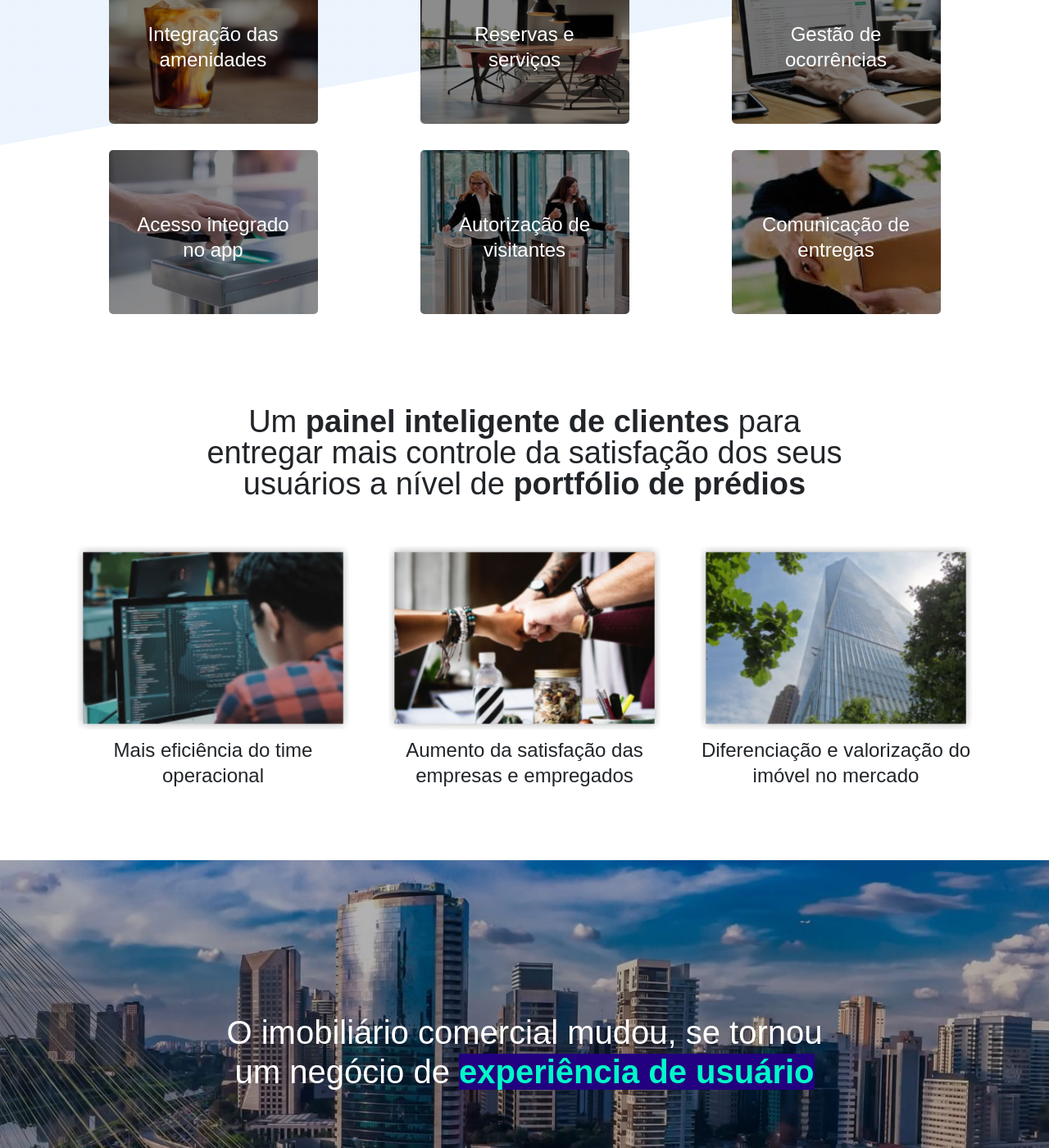
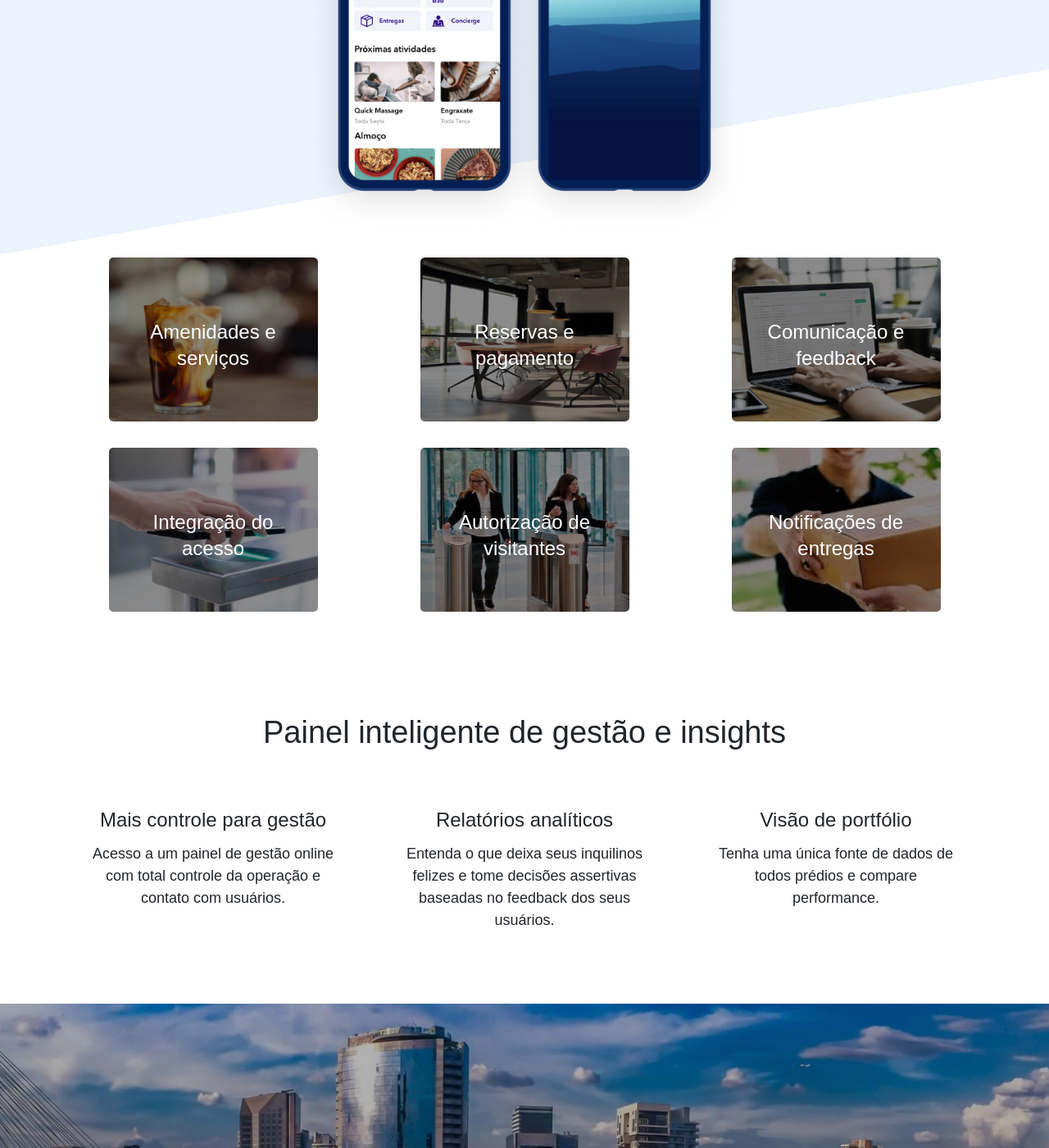
Before and after one commit to lobby-tech/lobby.tech, a Jekyll site: the page built from index.html, in a window 1280 px wide and 1400 px high, scrolled down 1489 px. Shown: the whole window at 82% size. Built offline with Jekyll 4.4.1, drawn with Linux system fonts in a browser that asks for light colours; some of the changed text lies outside the part shown.

Commit message:
Updated homepage

```diff
--- a/index.html
+++ b/index.html
@@ -17,11 +17,10 @@
         </div>
         <div class="header-text">
           <h1 class="font-title-header font-title text-shadow">
-            Digitalizando a
-            <span class="text--highlight">experiência</span>
-            em prédios corporativos
+            Plataforma de <span class="text--highlight">experiência de usuário</span>
+            para o imobiliário comercial
             <p class="font--lg text-shadow mt-4">
-              Ajudamos proprietários e administradores a aumentar a satisfação dos seus clientes
+              Ajudamos os proprietários a conquistar a satisfação dos seus inquilinos
             </p>
           </h1>
         </div>
@@ -31,20 +30,57 @@
 </header>
 
 <main>
-  <section class="feature-background--diagonal pb-4">
-    <div class="row pt-3 font--lg">
-      <div class="col-12 col-sm-12 col-md-12 text-center">
-        <img src="/assets/images/lobby-text-logo.png" class="pt-5">
+
+  <section class="pb-4">
+    <div class="container">
+      <div class="row pt-5 justify-content-center">
+        <div class="col-lg-9 text-center">
+          <p class="pb-3 pt-4 px-1 font--xl font-title">
+            Tecnologia e serviços para <b>diferenciar seu ativo</b> imobiliário
+          </p>
+        </div>
+      </div>
+
+      <div class="row mb-4 pb-4">
+        <section class="col-12 col-sm-12 col-md col-lg mt-3 text-center">
+          <!--<img src="/assets/images/work01.jpg" class="col-12 col-sm-10 col-md-10 col-lg-12">-->
+          <div class="mt-2 text-center">
+            <h1 class="pt-3 pb-1 font--lg font-title">Alcance 99% dos inquilinos</h1>
+            <p class="mx-4 font--md">
+              Comunique-se via app com usuários, envie notificações, obtenha feedback estruturado.
+            </p>
+          </div>
+        </section>
+        <section class="col-12 col-sm-12 col-md col-lg mt-3 text-center">
+          <!--<img src="/assets/images/work02.jpg" class="col-12 col-md-10 col-lg-12 col-sm-10">-->
+          <div class="mt-2 text-center">
+            <h1 class="pt-3 pb-1 font--lg font-title">Maximize as amenidades</h1>
+            <p class="mx-4 font--md">
+              Digitalize e integre melhor as amenidades via aplicativo do prédio.
+            </p>
+          </div>
+        </section>
+        <section class="col-12 col-sm-12 col-md col-lg mt-3 text-center">
+          <!--<img src="/assets/images/work01.jpg" class="col-12 col-sm-10 col-md-10 col-lg-12">-->
+          <div class="mt-2 text-center">
+            <h1 class="pt-3 pb-1 font--lg font-title">Conecte serviços com facilidade</h1>
+            <p class="mx-4 font--md">
+              Curadoria e integrações de parcerios para mais conveniência para o ambiente de trabalho.
+            </p>
+          </div>
+        </section>
       </div>
     </div>
+  </section>
 
+  <section class="feature-background--diagonal pb-4">
     <div class="container">
-      <div class="row font--lg">
+      <div class="row pt-4 font--lg">
         <div class="col-12 col-sm-12 col-md-12 text-center">
           <p class="font--xl pt-5 font-title">
             Integre seu prédio em um <b>único app</b>
             <br>
-            <span class="font--lg">Uma <b>experiência</b> realmente diferente</span>
+            <span class="font--lg">Seus ocupantes conectados</span>
           </p>
         </div>
       </div>
@@ -53,22 +89,22 @@
           <img src="/assets/images/app-mockup.png" width="100%">
         </div>
       </div>
-      <div class="row mb-5 justify-content-around">
+      <div class="row mb-4 justify-content-around">
         <div class="col-8 col-sm-6 col-md-4 col-lg-3 my-3 mx-1 feature-container">
           <img src="/assets/images/square-feature2.jpg" class="feature-image">
-          <p class="feature-title font--lg font--white px-5 font-title">Integração das amenidades</p>
+          <p class="feature-title font--lg font--white px-5 font-title">Amenidades e serviços</p>
         </div>
         <div class="col-8 col-sm-6 col-md-4 col-lg-3 my-3 mx-1 feature-container">
           <img src="/assets/images/square-feature4.jpg" class="feature-image">
-          <p class="feature-title font--lg font--white px-5 font-title">Reservas e serviços</p>
+          <p class="feature-title font--lg font--white px-5 font-title">Reservas e pagamento</p>
         </div>
         <div class="col-8 col-sm-6 col-md-4 col-lg-3 my-3 mx-1 feature-container">
           <img src="/assets/images/square-feature5.jpg" class="feature-image">
-          <p class="feature-title font--lg font--white px-5 font-title">Gestão de ocorrências</p>
+          <p class="feature-title font--lg font--white px-5 font-title">Comunicação e feedback</p>
         </div>
         <div class="col-8 col-sm-6 col-md-4 col-lg-3 my-3 mx-1 feature-container">
           <img src="/assets/images/square-feature7.jpg" class="feature-image">
-          <p class="feature-title font--lg font--white px-5 font-title">Acesso integrado no app</p>
+          <p class="feature-title font--lg font--white px-5 font-title">Integração do acesso</p>
         </div>
         <div class="col-8 col-sm-6 col-md-4 col-lg-3 my-3 mx-1 feature-container">
           <img src="/assets/images/square-feature8.jpg" class="feature-image">
@@ -76,32 +112,51 @@
         </div>
         <div class="col-8 col-sm-6 col-md-4 col-lg-3 my-3 mx-1 feature-container">
           <img src="/assets/images/square-feature9.jpg" class="feature-image">
-          <p class="feature-title font--lg font--white px-5 font-title">Comunicação de entregas</p>
+          <p class="feature-title font--lg font--white px-5 font-title">Notificações de entregas</p>
         </div>
       </div>
+    </div>
+  </section>
 
-      <div class="row justify-content-center">
+  <section class="pb-4">
+    <div class="container">
+      <div class="row pt-5 justify-content-center">
         <div class="col-lg-9 text-center">
-          <p class="pb-4 pt-5 px-1 font--xl font-title">
-            Um <b>painel inteligente de clientes</b> para entregar mais controle
-            da satisfação dos seus usuários a nível de <b>portfólio de prédios</b>
+          <p class="pb-3 pt-3 px-1 font--xl font-title">
+            Painel inteligente de gestão e insights
           </p>
         </div>
       </div>
 
-      <div class="row mt-2 mb-3 justify-content-center">
-        <div class="col-12 col-sm-12 col-md-4">
-          <img src="/assets/images/feature2.jpg" class="w-100">
-          <p class="font--lg mb-5 text-center font-title">Mais eficiência do time operacional</p>
-        </div>
-        <div class="col-12 col-sm-12 col-md-4">
-          <img src="/assets/images/feature1.jpg" class="w-100">
-          <p class="font--lg mb-5 text-center font-title">Aumento da satisfação das empresas e empregados</p>
-        </div>
-        <div class="col-12 col-sm-12 col-md-4">
-          <img src="/assets/images/feature3.jpg" class="w-100">
-          <p class="font--lg mb-5 text-center font-title">Diferenciação e valorização do imóvel no mercado</p>
-        </div>
+      <div class="row mb-4 pb-4">
+        <section class="col-12 col-sm-12 col-md col-lg mt-3 text-center">
+          <!--<img src="/assets/images/feature1.jpg" class="col-12 col-sm-10 col-md-10 col-lg-12">-->
+          <div class="mt-2 text-center">
+            <h1 class="pt-3 pb-1 font--lg font-title">Mais controle para gestão</h1>
+            <p class="mx-4 font--md">
+              Acesso a um painel de gestão online com total controle da operação e contato com usuários.
+            </p>
+          </div>
+        </section>
+        <section class="col-12 col-sm-12 col-md col-lg mt-3 text-center">
+          <!--<img src="/assets/images/feature2.jpg" class="col-12 col-md-10 col-lg-12 col-sm-10">-->
+          <div class="mt-2 text-center">
+            <h1 class="pt-3 pb-1 font--lg font-title">Relatórios analíticos</h1>
+            <p class="mx-4 font--md">
+              Entenda o que deixa seus inquilinos felizes e tome decisões
+              assertivas baseadas no feedback dos seus usuários.
+            </p>
+          </div>
+        </section>
+        <section class="col-12 col-sm-12 col-md col-lg mt-3 text-center">
+          <!--<img src="/assets/images/feature3.jpg" class="col-12 col-md-10 col-lg-12 col-sm-10">-->
+          <div class="mt-2 text-center">
+            <h1 class="pt-3 pb-1 font--lg font-title">Visão de portfólio</h1>
+            <p class="mx-4 font--md">
+              Tenha uma única fonte de dados de todos prédios e compare performance.
+            </p>
+          </div>
+        </section>
       </div>
     </div>
   </section>
@@ -111,7 +166,8 @@
       <div class="row justify-content-center mt-3">
         <div class="col-lg-8">
           <div class="font--white text-center font-title building-text">
-            <h1>O imobiliário comercial mudou, se tornou um negócio de
+            <h1>
+              O imobiliário comercial mudou, se tornou um negócio de
               <span class="text--highlight">
                 experiência de usuário
               </span>
@@ -121,7 +177,9 @@
       </div>
     </div>
   </section>
+
 </main>
+
 <footer class="footer font--white" id="seja-parceiro">
   <div class="container">
     <div class="row pt-5">
@@ -136,7 +194,7 @@
         </a>
       </p>
       <div class="mt-5 mb-2 col-12 text-center">
-        <p class="col-12 col-md-12 font--xl font-title text-center">
+        <p class="col-12 col-md-12 font--lg font-title text-center">
           <a href="https://lobbytech.breezy.hr" target="_blank" class="font--white">
             Estamos contratando
           </a>
```
Also changed, not shown: other parts of index.html (+1 -1 lines), assets/images/app-mockup.png.
